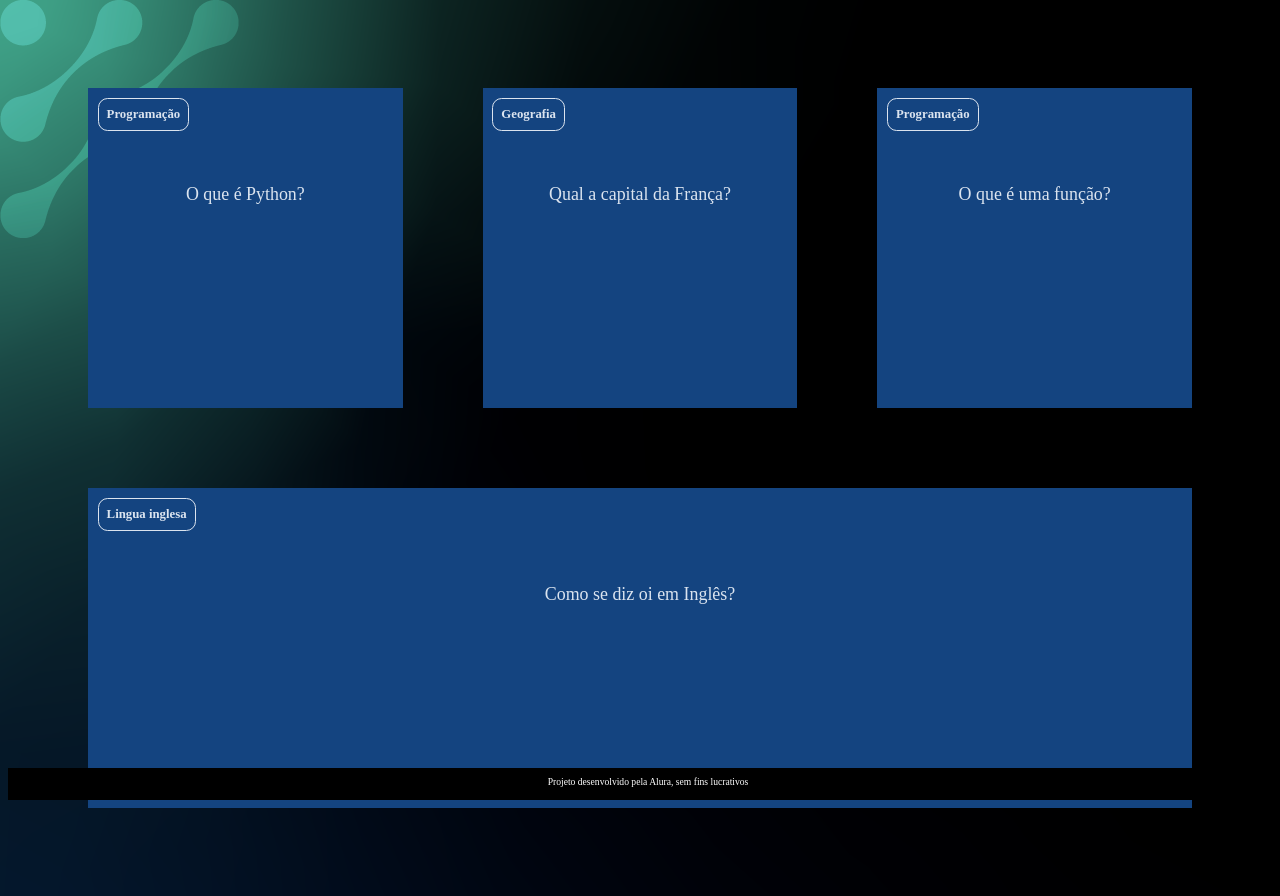
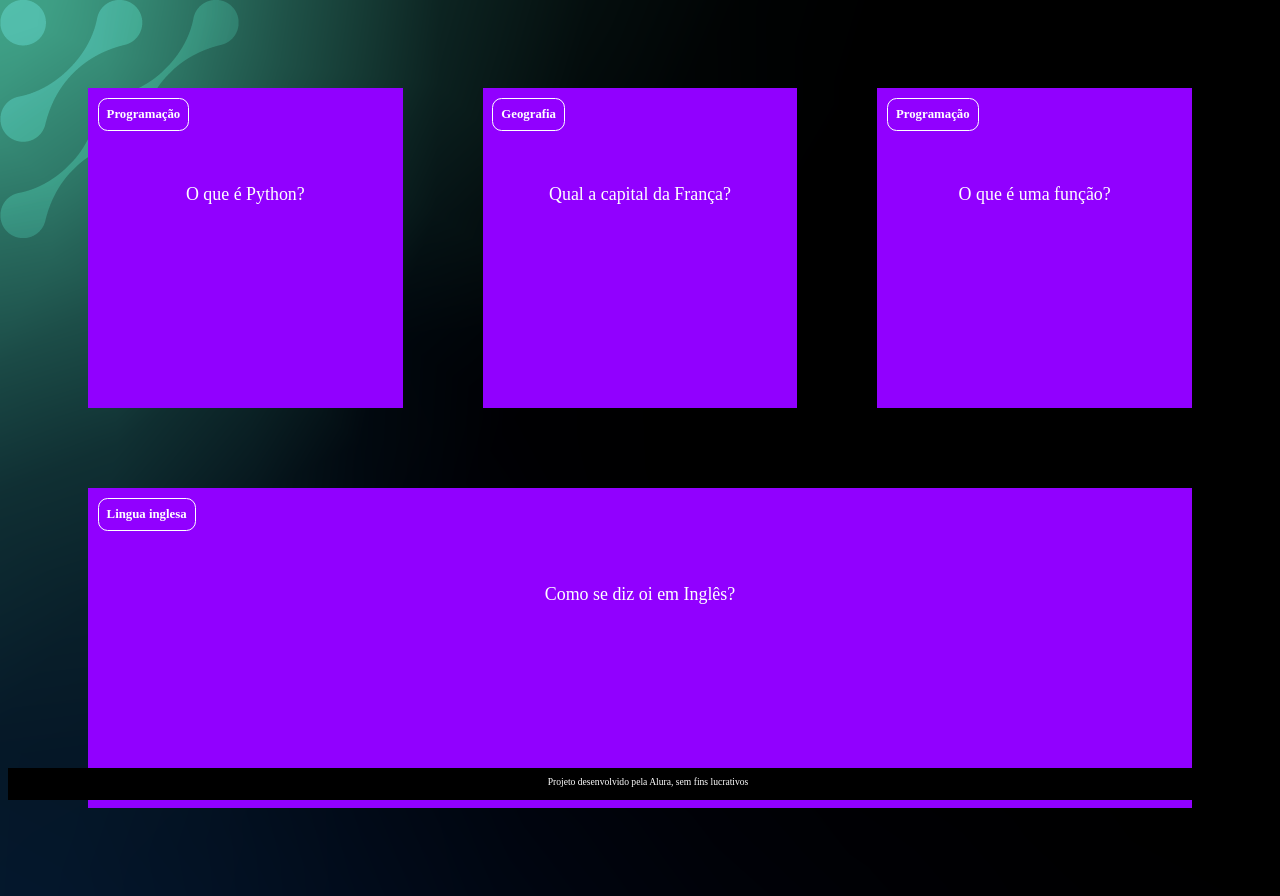
Before and after one commit to Rennan1377/Unidade-3-2-bi, a plain HTML site: page index.html in a window 1280 px wide. Drawn offline with Linux system fonts and the light colour scheme.

Commit message:
Update style.css

```diff
--- a/assets/style.css
+++ b/assets/style.css
@@ -1,7 +1,7 @@
 :root {
-    --text-color: #DBE4EF;
-    --card-front-color: #144480;
-    --card-back-color: #00F4BF;
+    --text-color: #FFFFFF;
+    --card-front-color: #9100FF;
+    --card-back-color: #C2EDFF;
 }
 
 body {
```
